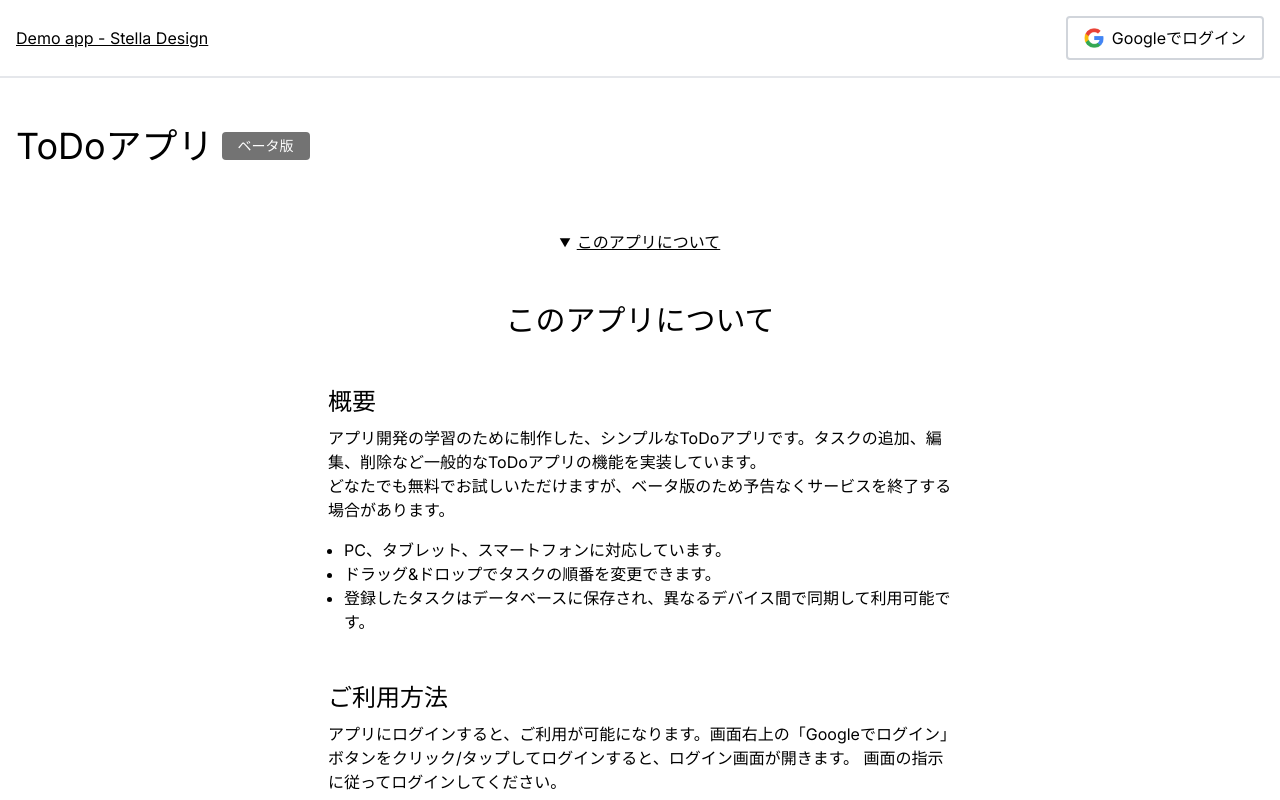
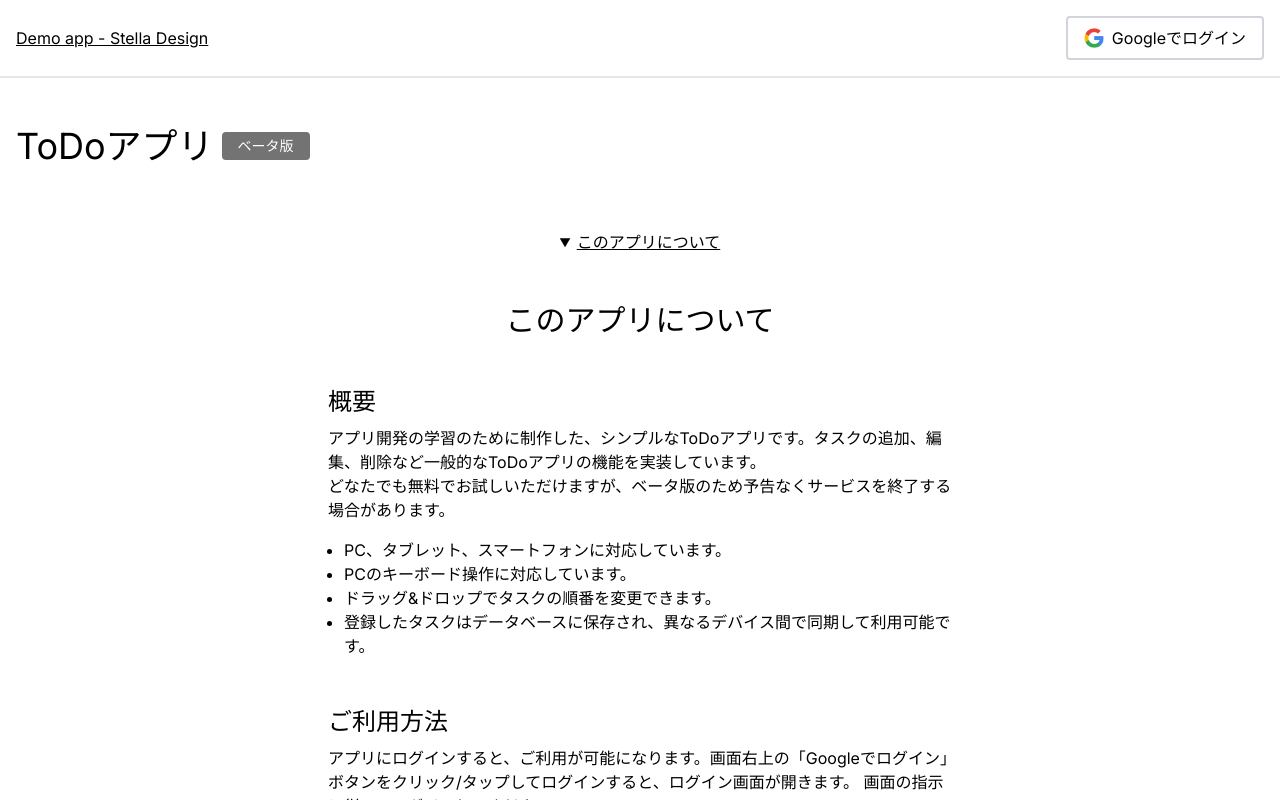
Before and after one commit to kouichi-hoshi/demo-app, a Next.js app: page /todo-app in a window 1280 px wide. Both pictures are taken after a click on the heading "このアプリについて". Shown: the top 800 px of the page. Built offline with nearby package versions, Linux system fonts and the light colour scheme; no server answers.

Commit message:
テキスト追加

```diff
--- a/src/app/todo-app/page.tsx
+++ b/src/app/todo-app/page.tsx
@@ -50,6 +50,7 @@ export default function Home() {
                 </p>
                 <ul className='mb-4 ml-4'>
                   <li className='list-disc'>PC、タブレット、スマートフォンに対応しています。</li>
+                  <li className='list-disc'>PCのキーボード操作に対応しています。</li>
                   <li className='list-disc'>ドラッグ&ドロップでタスクの順番を変更できます。</li>
                   <li className='list-disc'>
                     登録したタスクはデータベースに保存され、異なるデバイス間で同期して利用可能です。
```
